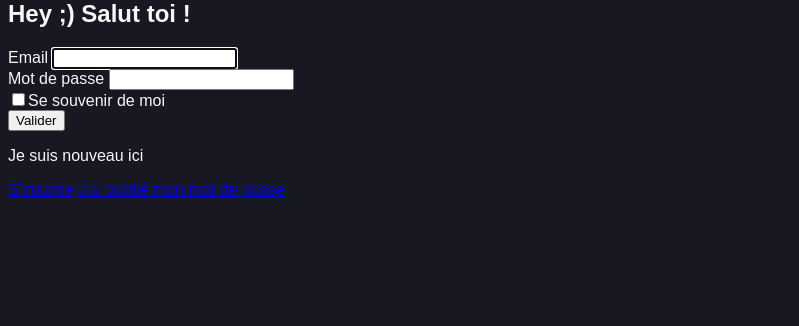
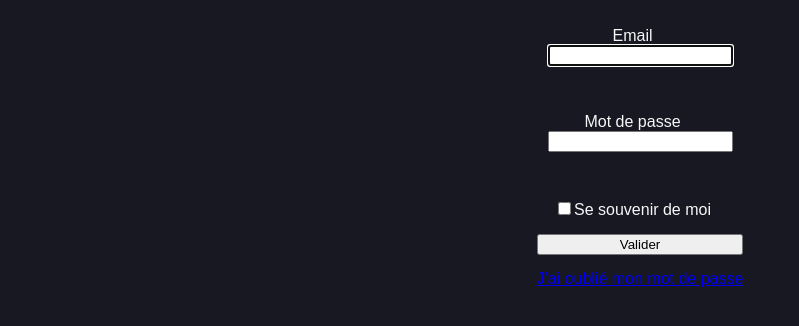
Before and after one commit to ENICharles/ProjetSortir, a Symfony app: template templates/security/login.html.twig in a window 1280 px wide. Shown: the part 108-434 px from the top of the page, without its empty margins (0-799 px from the left). Run offline with Twig, Linux system fonts and the light colour scheme; the template is opened without the code that fills it, so the values that code supplies are empty; some libraries are stand-ins or nearby versions; some web fonts are replaced.

Commit message:
css login et register en cours

```diff
--- a/public/css/style.css
+++ b/public/css/style.css
@@ -99,15 +99,32 @@
 
 /* Main > Form
    ========================================================================== */
-.form__container {}
-.form__fields {}
-.form__label {}
+.form__container {
+    text-align: center;
+}
+.form__fields {
+    display: grid;
+    justify-content: center;
+    margin-top: 47px;
+}
+.form__label {
+    margin-right: 15px;
+}
+.form__check{
+    margin-top: 15px;
+    display: inline-grid;
+}
+.form__link{
+    margin-top: 15px;
+}
 .form__input {}
 .form__checkbox {}
 .form__button {}
+.form__label{}
+
 
 /* Main > Redirect
-   ========================================================================== */
+========================================================================== */
 .redirect {}
 .redirect__text {}
 .redirect__link {}
--- a/templates/security/login.html.twig
+++ b/templates/security/login.html.twig
@@ -6,7 +6,6 @@
 
 {% block body %}
     <div class="login">
-        <h2 class="login__title">Hey ;) Salut toi !</h2>
         <form class="login__form" method="post">
             {% if error %}
                 <div class="login__alert">
@@ -38,13 +37,15 @@
                         <input class="form__checkbox" type="checkbox" name="_remember_me">Se souvenir de moi
                     </label>
                 </div>
+                <div class="form__check">
                 <button class="form__button" type="submit">Valider</button>
+                <a class="form__link" href="{{ path('app_forgot_password_request') }}">J'ai oublié mon mot de passe</a>
+                </div>
             </div>
         </form>
-        <div class="redirect">
-            <p class="redirect__text">Je suis nouveau ici</p>
-            <a class="redirect__link" href="{{ path('app_register') }}">S'inscrire</a>
-            <a href="{{ path('app_forgot_password_request') }}">J'ai oublié mon mot de passe</a>
-        </div>
+{#        <div class="redirect">#}
+{#            <p class="redirect__text">Je suis nouveau ici</p>#}
+{#            <a class="redirect__link" href="{{ path('app_register') }}">S'inscrire</a>#}
+{#        </div>#}
     </div>
 {% endblock %}
```
Also changed, not shown: src/Form/RegistrationFormType.php (+21 -5 lines), templates/registration/register.html.twig (+9 -9 lines).
